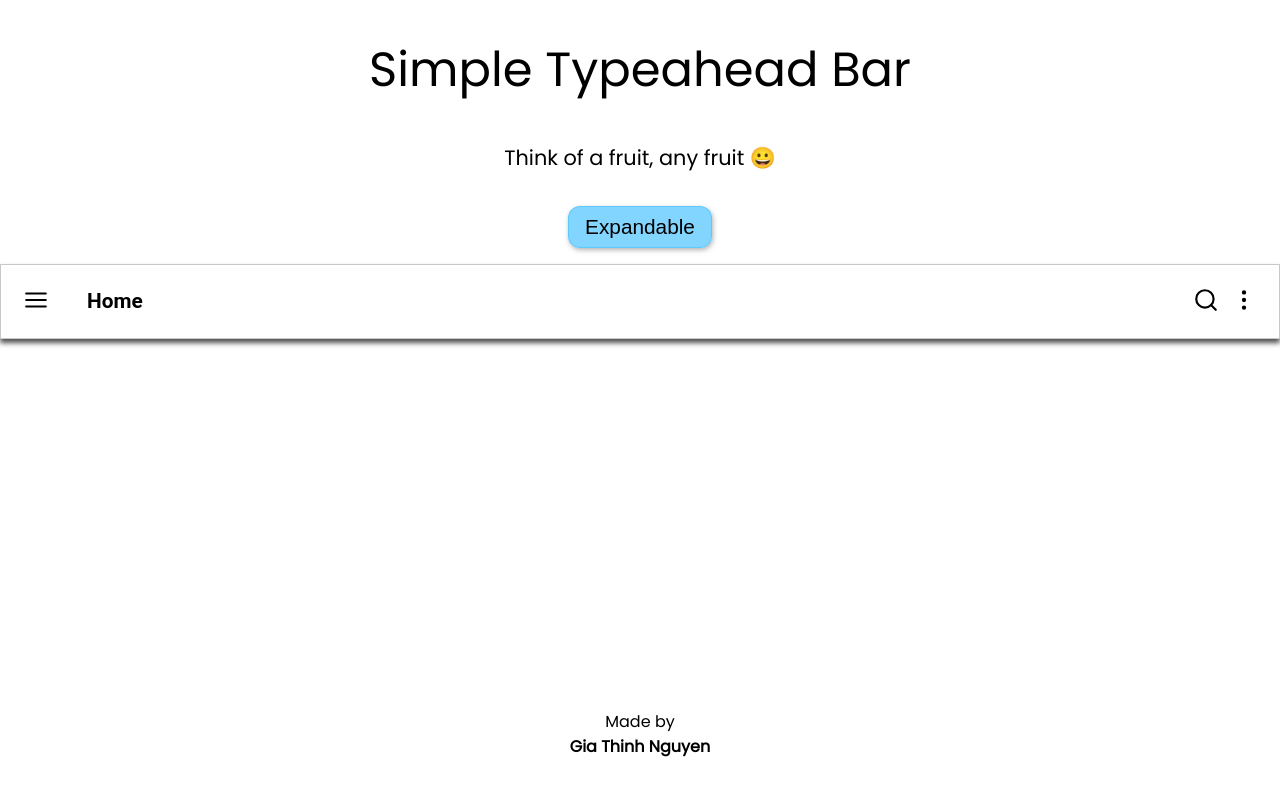
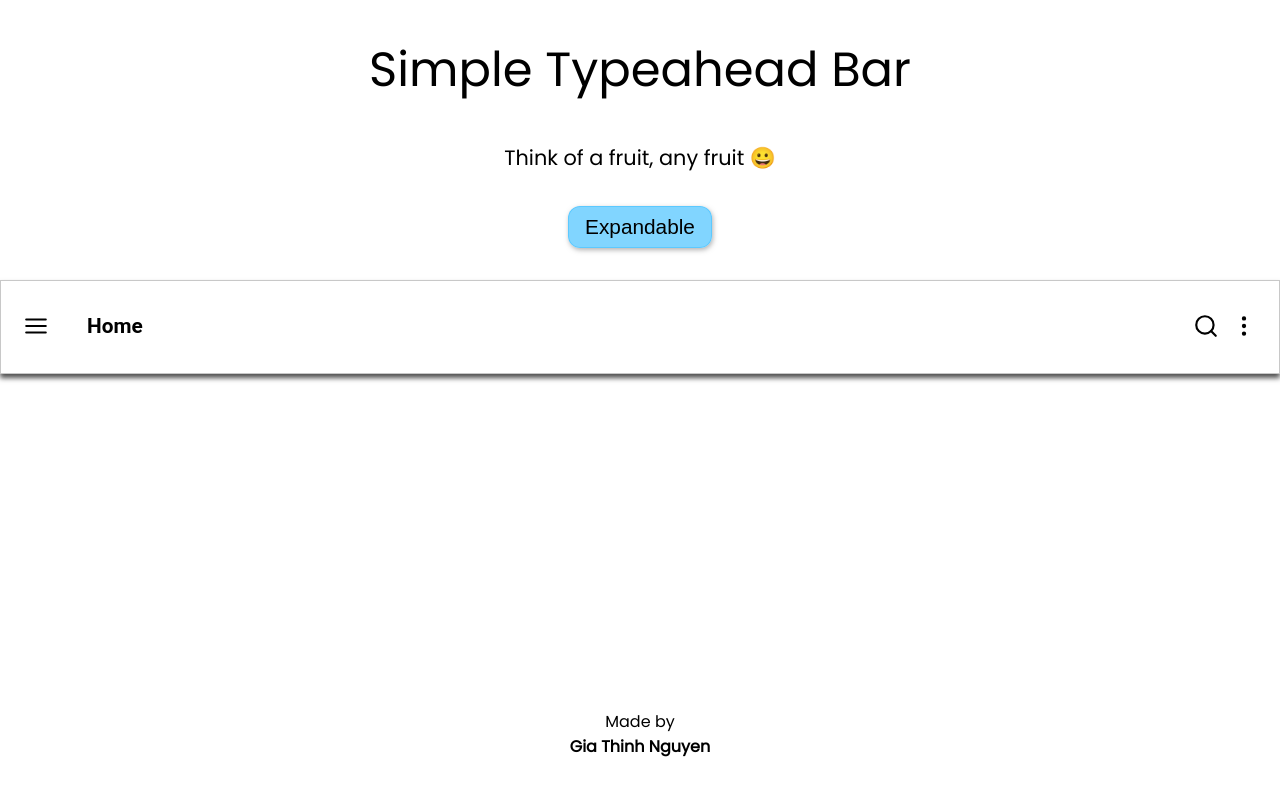
Before and after one commit to g-thinh/simple-typeahead-react, a React (Create React App) app: page / in a window 1280 px wide. Shown: the top 796 px of the page. Built offline with nearby package versions, Linux system fonts and the light colour scheme.

Commit message:
tweaked nav bar to fit expanded search

```diff
--- a/src/App.js
+++ b/src/App.js
@@ -60,7 +60,7 @@ const Button = styled.button`
   height: auto;
   font-size: 1.3rem;
   padding: 0.5rem 1rem;
-  margin-bottom: 1rem;
+  margin-bottom: 2rem;
   background-color: hsla(200deg, 100%, 65%, 0.7);
 
   border: 1px solid hsla(200deg, 100%, 65%, 0.7);
--- a/src/components/ExpandedSearchBar.js
+++ b/src/components/ExpandedSearchBar.js
@@ -51,7 +51,9 @@ const Left = styled.div`
   flex: 2;
   display: flex;
   align-items: center;
-  /* border: 5px solid red; */
+  /* border: 1px solid red; */
+  padding: 0.5rem 0;
+  height: 3.25rem;
 
   & h1 {
     margin-left: 2rem;
@@ -71,7 +73,9 @@ const Right = styled.div`
   display: flex;
   justify-content: flex-end;
   align-items: center;
-  /* border: 5px solid green; */
+  padding: 0.5rem 0;
+  height: 3.25rem;
+  /* border: 1px solid green; */
 
   & button {
     border: none;
--- a/src/components/SearchBar.js
+++ b/src/components/SearchBar.js
@@ -107,6 +107,7 @@ const Wrapper = styled.div`
   justify-content: flex-start;
   align-items: center;
   height: auto;
+  /* padding: 0.25rem; */
 `;
 
 const SearchField = styled.div`
```
Also changed, not shown: 1 other file (tests, documents, lock files or other folders).
